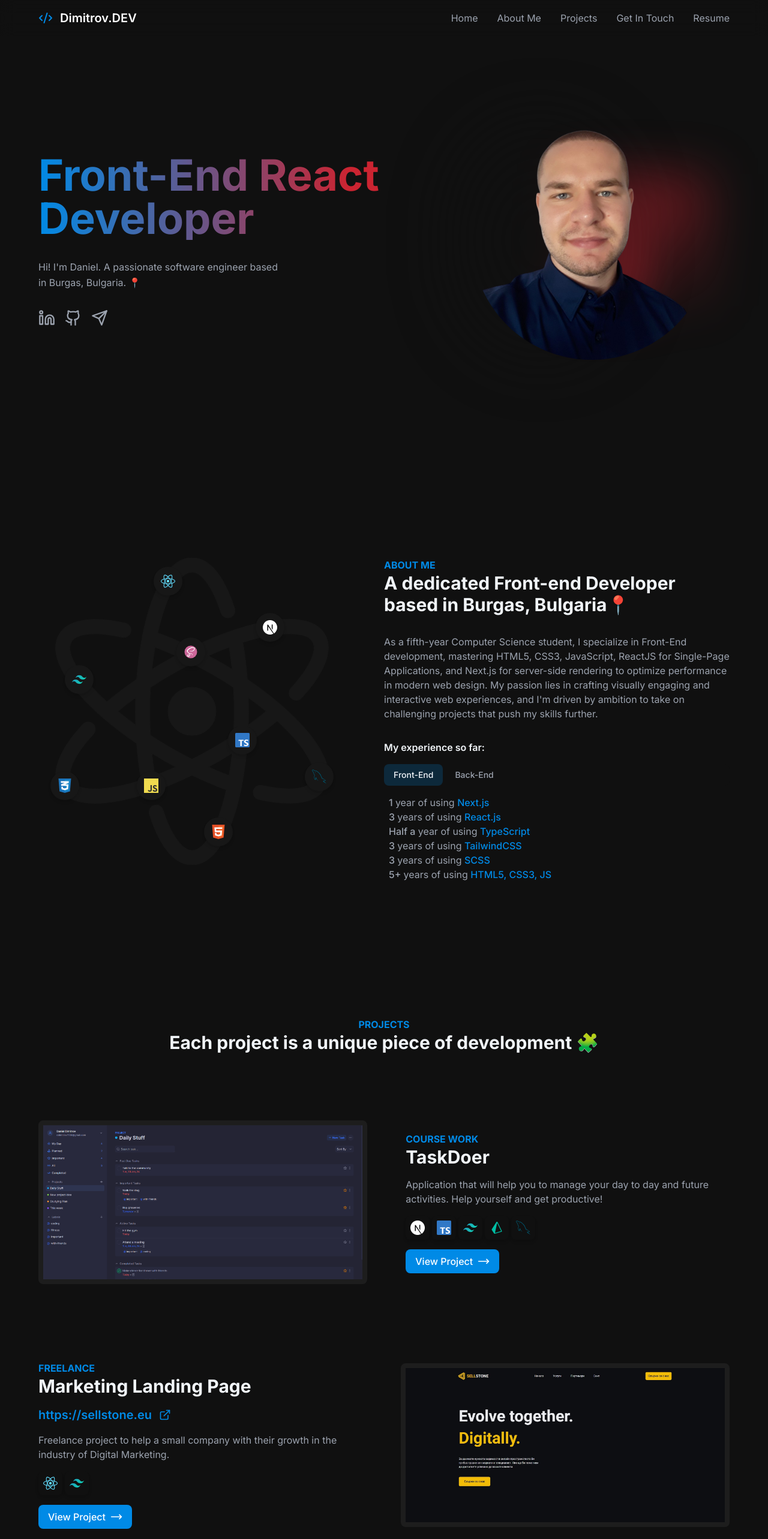
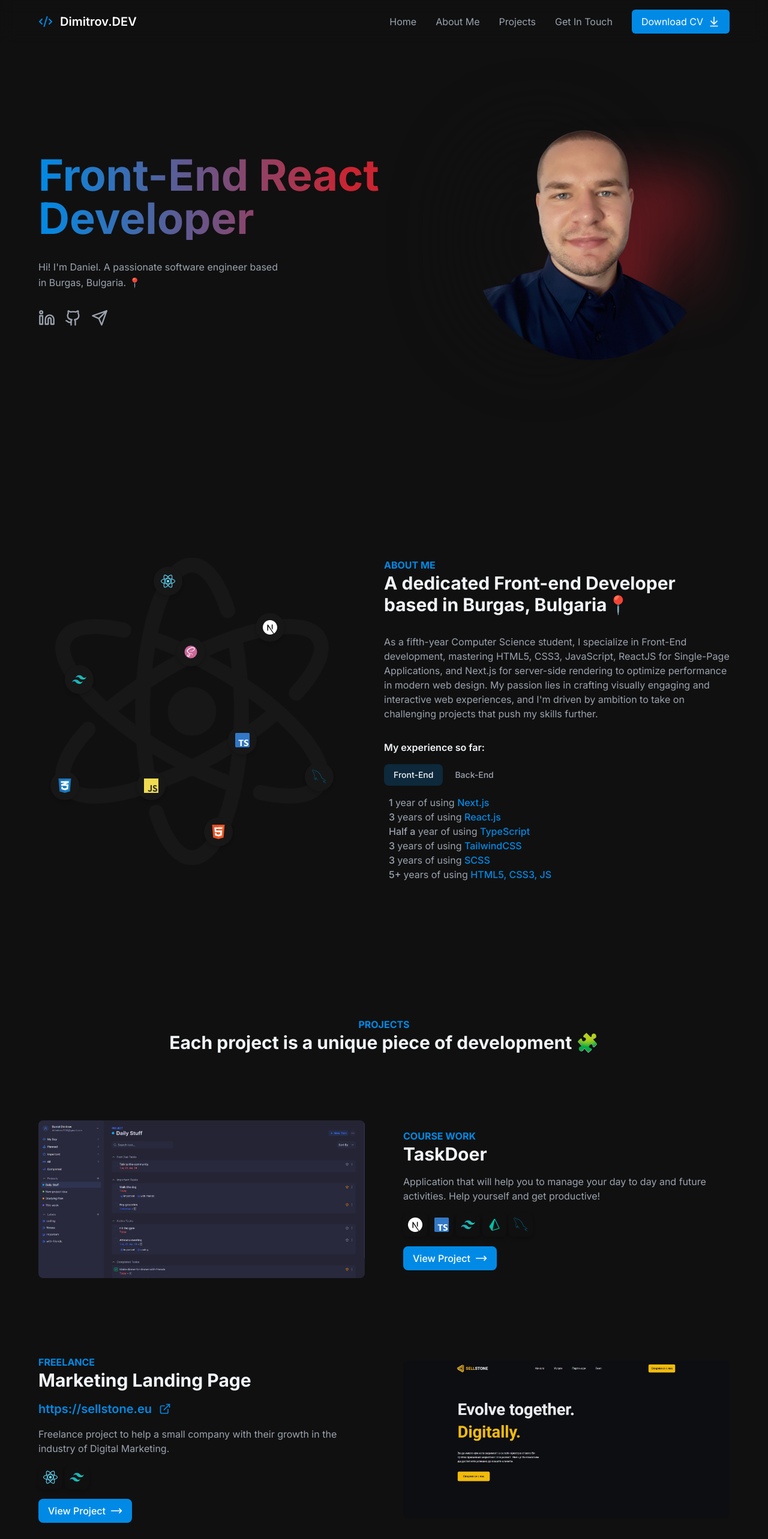
Before and after one commit to ddimitrov1108/portfolio, a Next.js app: page / in a window 1280 px wide. Shown: the top 2566 px of the page at 60% size. Built offline with nearby package versions, Linux system fonts and the light colour scheme.

Commit message:
ui updates

```diff
--- a/components/Project.tsx
+++ b/components/Project.tsx
@@ -24,7 +24,7 @@ interface Props {
 const Project = ({ project }: Props) => {
   return (
     <div className="group flex items-center gap-y-8 gap-x-12 lg:gap-x-16 flex-col md:flex-row md:even:flex-row-reverse">
-      <div className="transition-all z-30 w-full max-w-[700px] max-h-[240px] md:max-h-[320px] rounded-lg overflow-hidden border-[8px] border-containerBg bg-containerBg">
+      <div className="transition-all z-30 w-full max-w-[700px] max-h-[240px] md:max-h-[320px] rounded-lg overflow-hidden bg-transparent">
         <Image
           src={`/projects/${project.img}`}
           alt={project.img}
--- a/components/navigation/NavList.tsx
+++ b/components/navigation/NavList.tsx
@@ -1,5 +1,6 @@
 import Link from "next/link";
 import { headerNavLinks } from "../constants";
+import { ArrowDownToLine, Download, FileDown } from "lucide-react";
 
 interface Props {
   className?: string;
@@ -30,9 +31,10 @@ const NavList = ({ className, onLinkClick }: Props) => {
         target="_blank"
         download="CV-Daniel-Dimitrov"
         rel="noopener noreferrer"
-        className="flex items-center gap-2 hover:text-light"
+        className="flex items-center gap-2 bg-primary-main rounded-md px-4 py-2 text-white"
       >
-        Resume
+        Download CV
+        <ArrowDownToLine  size={20} />
       </Link>
     </nav>
   );
```
